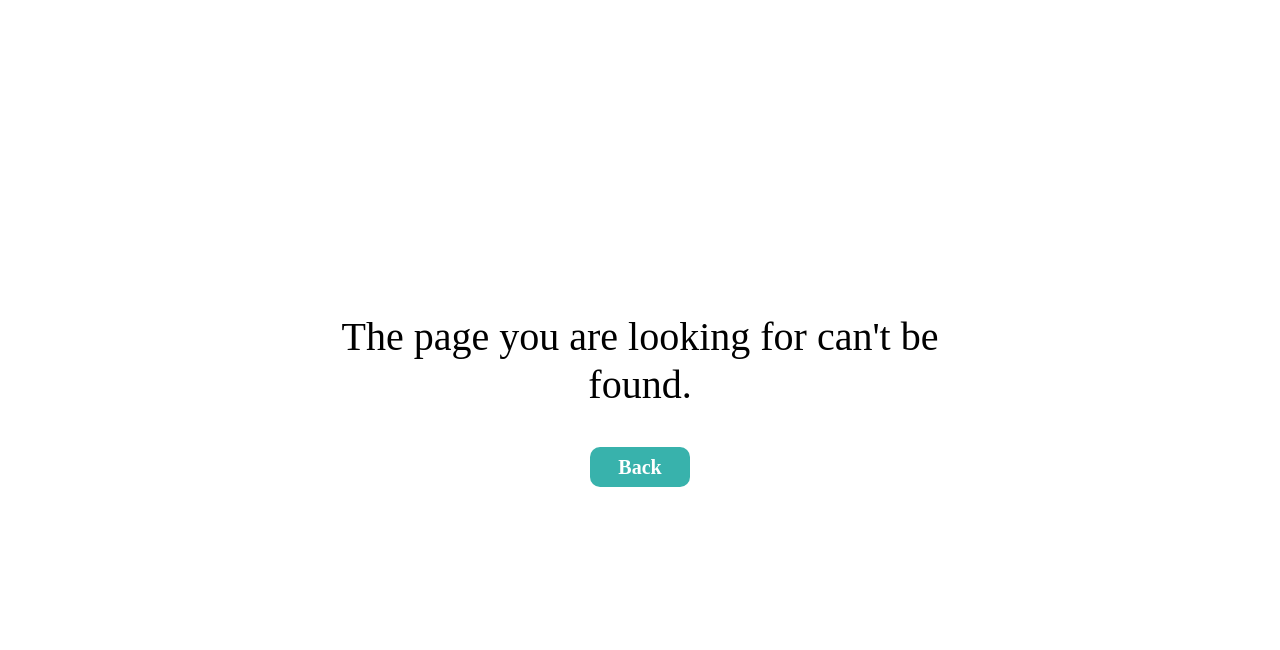
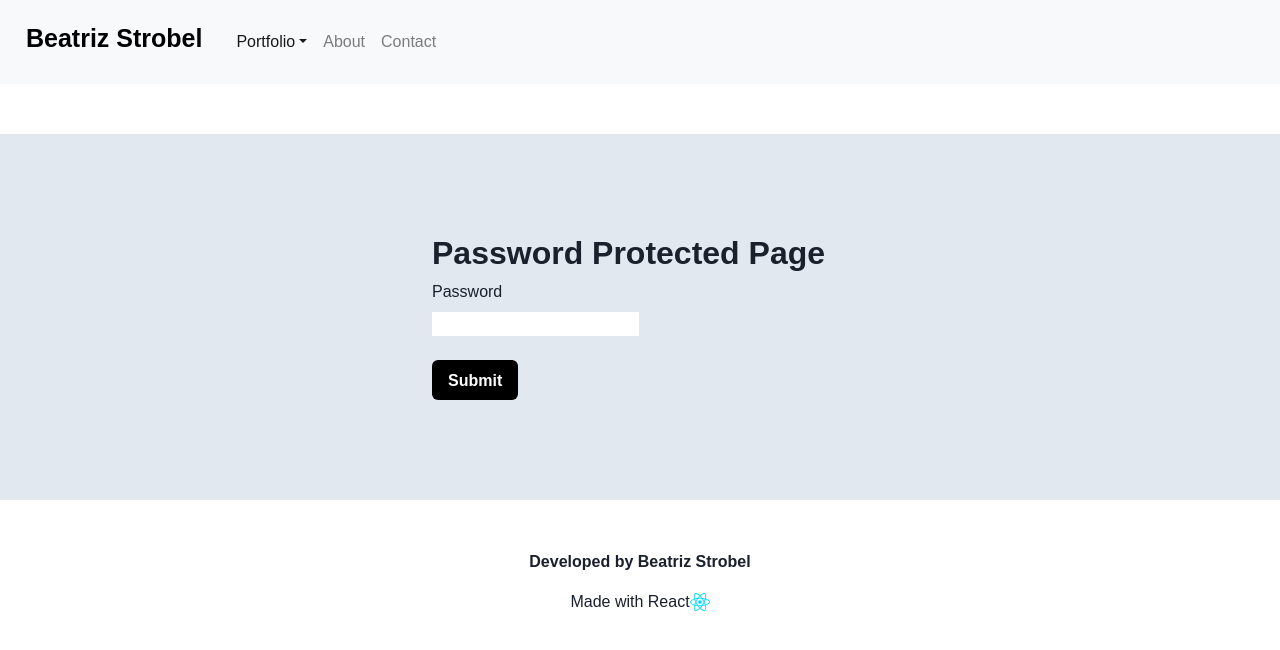
Before and after one commit to beastrobel/strobel-portfolio-2.0, a React (Vite) app: page /Magazine-Archive in a window 1280 px wide. Shown: the top 650 px of the page. Built offline with nearby package versions, Linux system fonts and the light colour scheme.

Commit message:
Added magazine archive page

```diff
--- a/package.json
+++ b/package.json
@@ -17,6 +17,7 @@
         "@emotion/styled": "^11.11.0",
         "@fontsource-variable/figtree": "^5.0.19",
         "@fontsource/pacifico": "^5.0.8",
+        "formik": "^2.4.5",
         "react": "^18.2.0",
         "react-dom": "^18.2.0",
         "react-router-dom": "^6.21.1"
--- /dev/null
+++ b/src/components/Login.jsx
@@ -0,0 +1,44 @@
+import React from 'react';
+import { Formik, Form, Field, ErrorMessage } from 'formik';
+import { FormControl, FormLabel, Center, Button, Box, Container, Input, Heading } from '@chakra-ui/react'
+
+const Login = () => (
+
+    <Container maxWidth="md" my="50px" py="100px">
+      <Heading fontSize="32px">Password Protected Page</Heading>
+      <Formik
+        initialValues={{ password: '' }}
+        validate={values => {
+          const errors = {};
+          if (!values.password) {
+            errors.password = 'Required';
+          } else if (values.password != 'UX') {
+            errors.password = 'Invalid password';
+          }
+          return errors;
+        }}
+        onSubmit={(values, { setSubmitting }) => {
+          setTimeout(() => {
+            alert(JSON.stringify(values, null, 2));
+            setSubmitting(false);
+          }, 400);
+        }}
+      >
+        {({ isSubmitting }) => (
+          <Form>
+            <FormControl>
+            <FormLabel>Password</FormLabel>
+            <Field type="password" name="password" />
+            <ErrorMessage name="password" component="div" /><br/><br/>
+            <Button bgColor="black" color="white" _hover={{bgColor:"gray.500"}} type="submit" disabled={isSubmitting}>
+              Submit
+            </Button>
+            </FormControl>
+          </Form>
+        )}
+      </Formik>
+    </Container>
+
+  );
+
+  export default Login;
--- a/src/components/Navbar.jsx
+++ b/src/components/Navbar.jsx
@@ -34,6 +34,7 @@ function Navbar() {
                     <li className="nav-item active dropdown">
                         <Link to="#" className="nav-link dropdown-toggle" id="navbarDropdown" role="button" data-toggle="dropdown" aria-haspopup="true" aria-expanded="false">Portfolio</Link>
                             <div className="dropdown-menu" aria-labelledby="navbarDropdown">
+                                <Link to="/Magazine-Archive" className="dropdown-item">Magazine Archive</Link>
                                 <Link to="/Programmers-Guide" className="dropdown-item">The Programmer's Guide</Link>
                                 <Link to="/Umbrella" className="dropdown-item">Umbrella Weather</Link>
                                 <Link to="/Social-Network" className="dropdown-item">Social Network API</Link>
--- a/src/main.jsx
+++ b/src/main.jsx
@@ -8,6 +8,7 @@ import Guide from './pages/Programmers-Guide.jsx';
 import Umbrella from './pages/Umbrella.jsx';
 import About from './pages/About.jsx';
 import Social from './pages/Social-Network.jsx';
+import Archive from './pages/Magazine-Archive.jsx';
 
 const router = createBrowserRouter([
   {
@@ -39,6 +40,10 @@ const router = createBrowserRouter([
         path: '/Social-Network',
         element: <Social />,
       },
+      {
+        path: '/Magazine-Archive',
+        element: <Archive />,
+      }
     ]
   }
 ])
--- a/src/pages/Magazine-Archive.jsx
+++ b/src/pages/Magazine-Archive.jsx
@@ -1,24 +1,19 @@
-// import { Container, Heading, Text, Button, Image, Box } from "@chakra-ui/react";
-// import { Link } from "react-router-dom";
+import { Container, Heading, Text, Button, Image, Box } from "@chakra-ui/react";
+import { Link } from "react-router-dom";
+import Login from "../components/Login"
 
-// //Chakra UI styling
-// const linkStyles = {
-//     fontWeight: "600",
-//     color: "teal"
-// }
+//Chakra UI styling
+const linkStyles = {
+    fontWeight: "600",
+    color: "teal"
+}
 
-// function Archive() {
-//     return(
-//         <Container maxWidth="4xl" my="50px">
-//             <Heading as="h3" fontSize="24px" mt="30px">Magazine Archive</Heading>
-//             <Text as="p">
-//                 Umbrella is a single page web application built with React and powered by OpenWeatherMap APIs.
-//                 Umbrella allows users to search weather data by city, and it returns the temperature, a weather icon, and the weather description.</Text>
-//             <Link to="https://umbrella-weather.onrender.com" target="blank"><Text sx={linkStyles}>Deployed web application</Text></Link>
-//             <Link to="https://github.com/beastrobel/umbrella-2.0" target="blank"><Text sx={linkStyles}>GitHub repository</Text></Link>
-//             <Image src="/Umbrella.png" mb="30px" alt="Umbrella App Desktop View" />
-//         </Container>
-//     );
-// }
+function Archive() {
+    return(
+        <Box bgColor="gray.200">
+            <Login />
+        </Box>
+    );
+}
 
-// export default Archive;
+export default Archive;
--- a/src/pages/Portfolio.jsx
+++ b/src/pages/Portfolio.jsx
@@ -14,6 +14,11 @@ function Portfolio() {
         <Container maxWidth="4xl" mt="50px" mb="120px">
         <Heading as="h2" mt="50px">Portfolio</Heading><br/>
             <Hero /><br/>
+                <Box h="100px" colSpan={2} bg='#EFF5DD' borderRadius="10px" mb="30px">
+                    <Link to="/Magazine-Archive" className="dropdown-item">
+                        <Center><Image src="/FAITHArchive.png" h="100px"/></Center>
+                    </Link>
+                </Box>
                 <Box h="100px" colSpan={2} bg='#f2f0f7' borderRadius="10px" mb="30px">
                     <Link to="/Programmers-Guide" className="dropdown-item">
                         <Center p={8} fontSize="22px" fontWeight="800" lineHeight="20px" textAlign="center">The Programmer's Guide<br/> to the Galaxy</Center>
--- a/src/pages/Programmers-Guide.jsx
+++ b/src/pages/Programmers-Guide.jsx
@@ -16,13 +16,13 @@ function Guide() {
                 It was a 2 week sprint with a 3 person team. My role was Frontend Developer. I built the React components,
                 developed the login and signup forms, and styled the application using the Chakra UI library.</Text>
             <Text sx={linkStyles}>
-                <Link to="https://programmers-guide-to-the-galaxy.onrender.com" target="blank">Deployed web application </Link>
+                <Link to="https://the-programmers-guide-to-the-galaxy.onrender.com" target="blank">Deployed web application </Link>
                 &#x2022;
                 <Link to="https://github.com/beastrobel/project3" target="blank"> GitHub repository</Link>
             </Text>
-            <Link to="https://programmers-guide-to-the-galaxy.onrender.com" target="blank">
+            <Link to="https://the-programmers-guide-to-the-galaxy.onrender.com" target="blank">
                 <Image src="/Guide-Mockup.jpg" mb="30px" mt="50px" alt="Mockup"/></Link>
-            <Link to="https://programmers-guide-to-the-galaxy.onrender.com" target="blank">
+            <Link to="https://the-programmers-guide-to-the-galaxy.onrender.com" target="blank">
                 <Image src="/ProgrammersGuide.png" mb="30px" mt="50px" alt="Desktop View"/></Link>
             <Grid templateColumns='repeat(4, 1fr)'>
                 <GridItem colSpan={2} gap={3} p={2}>
--- a/src/pages/Umbrella.jsx
+++ b/src/pages/Umbrella.jsx
@@ -26,13 +26,13 @@ function Umbrella() {
                 Umbrella is a single page web application built with React and powered by OpenWeatherMap APIs.
                 Umbrella allows users to search weather data by city, and it returns the temperature, a weather icon, and the weather description.</Text>
             <Text sx={linkStyles}>
-                <Link to="https://umbrella-weather.onrender.com" target="blank">Deployed Web Application </Link>
+                <Link to="https://umbrella-weather-2.onrender.com" target="blank">Deployed Web Application </Link>
                 &#x2022;
                 <Link to="https://github.com/beastrobel/umbrella-2.0" target="blank"> GitHub Repository</Link>
             </Text>
-            <Link to="https://umbrella-weather.onrender.com" target="blank">
+            <Link to="https://umbrella-weather-2.onrender.com" target="blank">
                 <Image src="/Umbrella-Mockup.jpg" mb="30px" alt="Mockup" mt="50px" /></Link>
-            <Link to="https://umbrella-weather.onrender.com" target="blank">
+            <Link to="https://umbrella-weather-2.onrender.com" target="blank">
                 <Image src="/Umbrella.png" mb="30px" alt="Desktop View" mt="50px" />
             </Link>
             <Grid templateColumns='repeat(4, 1fr)'>
```
Also changed, not shown: public/FAITHArchive.png (added), 1 other file (tests, documents, lock files or other folders).
